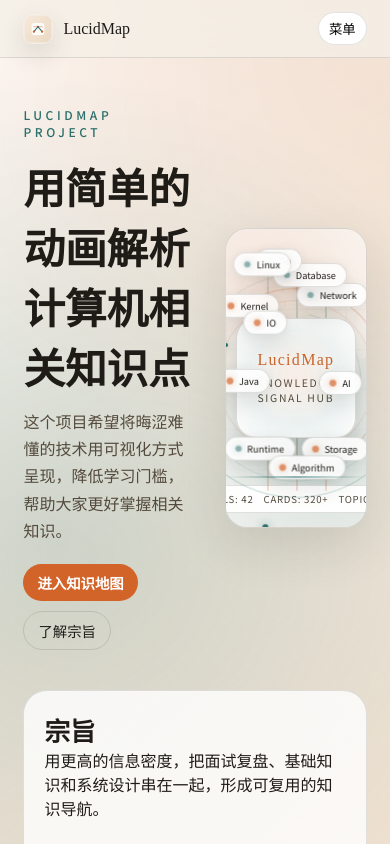
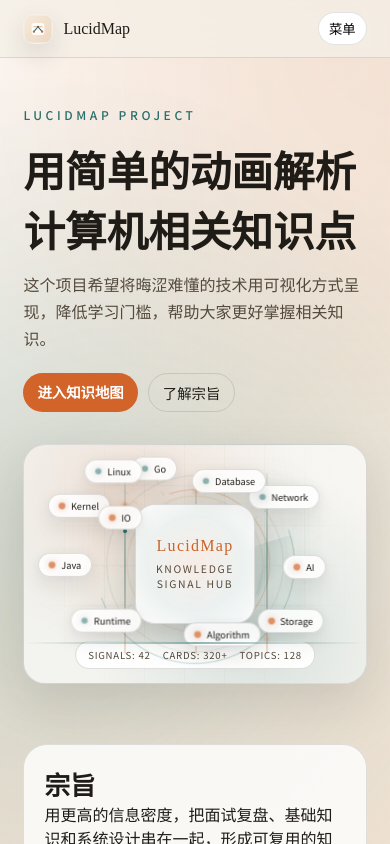
Before and after one commit to Peterliang233/lucidmap, a React (Vite) app: page /map in a window 390 px wide. Shown: the top 844 px of the page. Built offline with nearby package versions, Linux system fonts and the light colour scheme; a web font is replaced by a local one.

Commit message:
style: update SVG dimensions and layout for improved responsiveness across various components

```diff
--- a/src/pages/AlgoGraphSearch.jsx
+++ b/src/pages/AlgoGraphSearch.jsx
@@ -110,7 +110,7 @@ export default function AlgoGraphSearch() {
         const mode = step.active;
         return (
           <div className="graph-scene">
-            <svg className="graph-svg" viewBox="0 0 580 200" preserveAspectRatio="xMidYMid meet">
+            <svg className="graph-svg" viewBox="0 0 580 210" preserveAspectRatio="xMidYMid meet">
               <defs>
                 <marker id="graph-arrow" markerWidth="6" markerHeight="5" refX="5" refY="2.5" orient="auto">
                   <path d="M0,0 L6,2.5 L0,5" fill="currentColor" opacity="0.5" />
@@ -184,7 +184,7 @@ export default function AlgoGraphSearch() {
                     <circle cx={n.x} cy={n.y} r={22} className="graph-node__circle" />
                     <text x={n.x} y={n.y + 1} className="graph-node__label">{n.id}</text>
                     {orderLabel && (
-                      <text x={n.x} y={n.y + 14} className="graph-node__order">{orderLabel}</text>
+                      <text x={n.x} y={n.y + 36} className="graph-node__order">{orderLabel}</text>
                     )}
                   </g>
                 );
--- a/src/pages/BackendCollections.jsx
+++ b/src/pages/BackendCollections.jsx
@@ -190,7 +190,7 @@ export default function BackendCollections() {
                   const isActive = phase === 0 ? i < 2 : i === 0;
                   return (
                     <g key={seg.id}>
-                      <rect x={x} y={36} width={82} height={100} rx={10} className={`coll-seg ${isActive ? "coll-seg--active" : ""}`} />
+                      <rect x={x} y={36} width={82} height={116} rx={10} className={`coll-seg ${isActive ? "coll-seg--active" : ""}`} />
                       <text x={x + 41} y={52} className="coll-seg-label">{seg.id}</text>
                       {seg.keys.map((k, j) => (
                         <g key={k}>
--- a/src/pages/BackendJvmMemory.jsx
+++ b/src/pages/BackendJvmMemory.jsx
@@ -185,15 +185,15 @@ export default function BackendJvmMemory() {
         if (mode === "meta") {
           return (
             <div className="jvm-scene">
-              <svg className="jvm-svg" viewBox="0 0 340 170" preserveAspectRatio="xMidYMid meet">
+              <svg className="jvm-svg" viewBox="0 0 340 180" preserveAspectRatio="xMidYMid meet">
                 <text x={170} y={16} className="jvm-title">Metaspace（本地内存）</text>
                 <rect x={20} y={32} width={110} height={28} rx={8} className="jvm-meta-loader" />
                 <text x={75} y={50} className="jvm-meta-loader-text">AppClassLoader</text>
                 <line x1={130} y1={46} x2={155} y2={46} className="jvm-arr jvm-arr--meta" markerEnd="url(#jvm-am)" />
                 {metaClasses.map((c, i) => (
                   <g key={c}>
-                    <rect x={165} y={28 + i * 32} width={150} height={26} rx={6} className="jvm-meta-class" style={{ "--meta-i": i }} />
-                    <text x={240} y={45 + i * 32} className="jvm-meta-text">{c}.class</text>
+                    <rect x={165} y={30 + i * 34} width={150} height={26} rx={6} className="jvm-meta-class" style={{ "--meta-i": i }} />
+                    <text x={240} y={47 + i * 34} className="jvm-meta-text">{c}.class</text>
                   </g>
                 ))}
                 <defs>
--- a/src/pages/BackendRateLimit.jsx
+++ b/src/pages/BackendRateLimit.jsx
@@ -140,7 +140,7 @@ export default function BackendRateLimit() {
           const waterH = s.level * 10;
           return (
             <div className="rl-scene">
-              <svg className="rl-svg" viewBox="0 0 360 160" preserveAspectRatio="xMidYMid meet">
+              <svg className="rl-svg" viewBox="0 0 360 170" preserveAspectRatio="xMidYMid meet">
                 <text x={180} y={16} className="rl-title">漏桶 Leaky Bucket</text>
                 {/* Bucket outline */}
                 <rect x={130} y={30} width={100} height={90} rx={14} className="rl-bucket" />
@@ -174,8 +174,8 @@ export default function BackendRateLimit() {
           const barW = 30, barGap = 6, barX0 = 40, barMaxH = 60, barY = 110;
           return (
             <div className="rl-scene">
-              <svg className="rl-svg" viewBox="0 0 360 160" preserveAspectRatio="xMidYMid meet">
-                <text x={180} y={16} className="rl-title">滑动窗口 Sliding Window</text>
+              <svg className="rl-svg" viewBox="0 0 370 160" preserveAspectRatio="xMidYMid meet">
+                <text x={185} y={16} className="rl-title">滑动窗口 Sliding Window</text>
                 {/* Threshold line */}
                 <line x1={barX0} y1={barY - 40} x2={barX0 + winBars.length * (barW + barGap)} y2={barY - 40}
                   className="rl-threshold" strokeDasharray="4 3" />
@@ -197,7 +197,7 @@ export default function BackendRateLimit() {
                 <rect x={barX0 + s.active[0] * (barW + barGap) - 3} y={barY - barMaxH - 6}
                   width={s.active.length * (barW + barGap) - barGap + 6} height={barMaxH + 10}
                   rx={6} className="rl-win-bracket" />
-                <text x={180} y={barY + 34} className="rl-phase-label">{s.label}</text>
+                <text x={185} y={barY + 34} className="rl-phase-label">{s.label}</text>
               </svg>
               <div className="rl-ds rl-ds--win">
                 <span className="rl-ds__label">窗口</span>
@@ -218,8 +218,8 @@ export default function BackendRateLimit() {
           const SX = 60, SY = 70, SGAP = 120;
           return (
             <div className="rl-scene">
-              <svg className="rl-svg" viewBox="0 0 400 150" preserveAspectRatio="xMidYMid meet">
-                <text x={200} y={16} className="rl-title">熔断器状态机 Circuit Breaker</text>
+              <svg className="rl-svg" viewBox="0 0 420 155" preserveAspectRatio="xMidYMid meet">
+                <text x={210} y={16} className="rl-title">熔断器状态机 Circuit Breaker</text>
                 {states.map((st, i) => {
                   const x = SX + i * SGAP;
                   const c = stateColors[i];
@@ -243,7 +243,7 @@ export default function BackendRateLimit() {
                 <path d={`M${SX + 2 * SGAP + 50},${SY + 36} Q${SX + SGAP},${SY + 70} ${SX + 50},${SY + 36}`}
                   className="rl-cb-arrow rl-cb-arrow--return" fill="none" markerEnd="url(#rl-cb-arr)" />
                 <text x={SX + SGAP + 50} y={SY + 66} className="rl-cb-return-label">探测成功</text>
-                <text x={200} y={SY - 16} className="rl-phase-label">错误率: {s.errRate}</text>
+                <text x={210} y={SY - 16} className="rl-phase-label">错误率: {s.errRate}</text>
                 <defs>
                   <marker id="rl-cb-arr" markerWidth="6" markerHeight="5" refX="5" refY="2.5" orient="auto"><path d="M0,0 L6,2.5 L0,5" fill="rgba(0,0,0,0.3)" /></marker>
                 </defs>
--- a/src/styles/pages/landing.css
+++ b/src/styles/pages/landing.css
@@ -433,6 +433,12 @@
   gap: 16px;
 }
 
+@media (max-width: 960px) {
+  .landing__hero {
+    grid-template-columns: 1fr;
+  }
+}
+
 @media (max-width: 720px) {
   .landing {
     padding: 48px 6vw 64px;
@@ -618,58 +624,6 @@
   margin-top: 12px;
 }
 
-@media (max-width: 700px) {
-  .top-nav__bar {
-    padding: 12px 6vw;
-  }
-
-  .landing {
-    padding: 48px 6vw 64px;
-  }
-
-  .landing__visual {
-    min-height: 240px;
-  }
-
-  .hero-map {
-    height: 300px;
-  }
-
-  .hero-map__arc {
-    width: 240px;
-    height: 240px;
-  }
-
-  .hero-map__arc--b {
-    width: 180px;
-    height: 180px;
-  }
-
-  .hero-map__arc--c {
-    width: 130px;
-    height: 130px;
-  }
-
-  .hero-map__pulse {
-    width: 160px;
-    height: 160px;
-  }
-
-  .hero-map__pulse--b {
-    width: 210px;
-    height: 210px;
-  }
-
-  .hero-map__radar {
-    width: 240px;
-    height: 240px;
-  }
-
-  .hero-map__legend {
-    gap: 10px;
-  }
-}
-
 @keyframes arcSpin {
   from {
     transform: translate(-50%, -50%) rotate(var(--rotate));
--- a/src/styles/pages/redis-data-types.css
+++ b/src/styles/pages/redis-data-types.css
@@ -233,6 +233,78 @@
 .impl-buckets {
   display: grid;
   gap: 6px;
+}
+
+.bucket-row {
+  display: flex;
+  align-items: center;
+  gap: 8px;
+}
+
+.bucket-index {
+  width: 20px;
+  height: 20px;
+  border-radius: 6px;
+  background: rgba(42, 111, 107, 0.1);
+  color: rgba(42, 111, 107, 0.8);
+  font-size: 0.68rem;
+  font-weight: 700;
+  font-family: "SF Mono", "Fira Code", monospace;
+  display: grid;
+  place-items: center;
+  flex-shrink: 0;
+}
+
+.bucket-chain {
+  display: flex;
+  align-items: center;
+  gap: 4px;
+  flex: 1;
+  min-height: 24px;
+}
+
+.bucket-item {
+  display: flex;
+  align-items: center;
+  gap: 4px;
+}
+
+.bucket-node {
+  padding: 3px 8px;
+  border-radius: 8px;
+  border: 1px solid rgba(42, 111, 107, 0.25);
+  background: rgba(42, 111, 107, 0.06);
+  font-size: 0.7rem;
+  font-family: "SF Mono", "Fira Code", monospace;
+  color: rgba(42, 111, 107, 0.85);
+  white-space: nowrap;
+}
+
+.bucket-arrow {
+  display: inline-block;
+  width: 16px;
+  height: 2px;
+  background: rgba(0, 0, 0, 0.15);
+  position: relative;
+  flex-shrink: 0;
+}
+
+.bucket-arrow::after {
+  content: "";
+  position: absolute;
+  right: -1px;
+  top: 50%;
+  width: 5px;
+  height: 5px;
+  border-right: 1.5px solid rgba(0, 0, 0, 0.25);
+  border-top: 1.5px solid rgba(0, 0, 0, 0.25);
+  transform: translateY(-50%) rotate(45deg);
+}
+
+.bucket-empty {
+  font-size: 0.68rem;
+  color: rgba(0, 0, 0, 0.25);
+  font-style: italic;
 }
 
 .impl-nodes {
```
